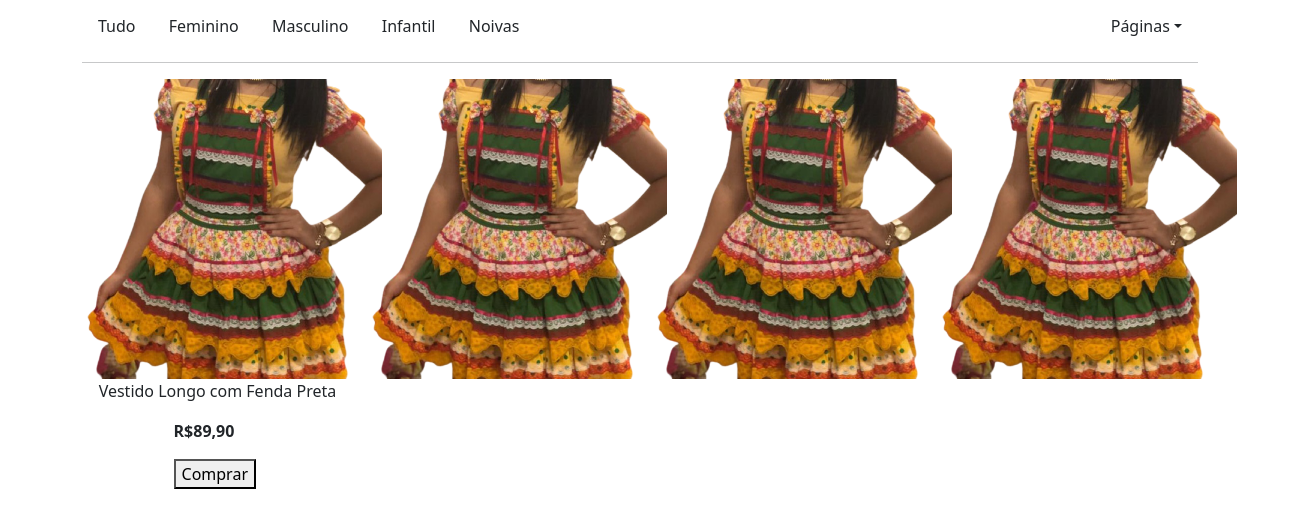
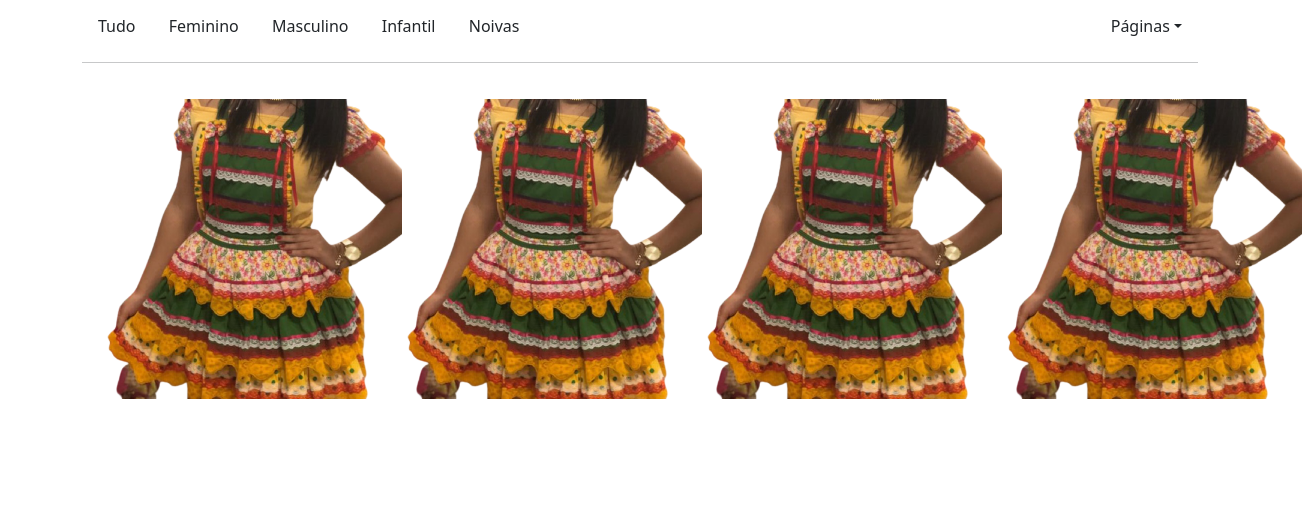
Before and after one commit to GeovannaGonzaga/Projeto-final, a plain HTML site: page catalogo.html in a window 1280 px wide. Shown: the part 149-676 px from the top of the page, 1302 px wide, since content can reach past the window. Drawn offline with nearby package versions, Linux system fonts and the light colour scheme.

Commit message:
aula-04-05

```diff
--- a/catalogo.html
+++ b/catalogo.html
@@ -66,35 +66,28 @@
           </ul>
         </li>
       </ul><hr>
-    </section>
 
-    <section class="container">
-    <div class="row">
-      <div class=" vestido1 col-3">
-        <img src="adulto-removebg-preview.png" alt="...">
+
+    <div class="linha me-5 row">
+      <div class=" col-md-2 col-sm-12">
+        <img class="vestido1" src="adulto-removebg-preview.png" alt="...">
       </div>
 
-      <div class=" vestido1 col-3">
-        <img src="adulto-removebg-preview.png" alt="...">
+      <div class=" col-md-2 col-sm-12">
+        <img class="vestido1" src="adulto-removebg-preview.png" alt="...">
       </div>
 
-      <div class=" vestido1 col-3">
-        <img src="adulto-removebg-preview.png" alt="...">
+      <div class=" col-md-2 col-sm-12">
+        <img class="vestido1" src="adulto-removebg-preview.png" alt="...">
       </div>
 
-      <div class=" vestido1 col-3">
-        <img src="adulto-removebg-preview.png" alt="...">
+      <div class=" col-md-2 col-sm-12">
+        <img class="vestido1" src="adulto-removebg-preview.png" alt="...">
       </div>
-      <div>
-        <p>  &nbsp &nbsp Vestido Longo com Fenda Preta</p>
-      <b><p class="valor"> &nbsp &nbsp &nbsp &nbsp &nbsp &nbsp &nbsp &nbsp &nbsp &nbsp &nbsp R$89,90</p></b>
-      &nbsp &nbsp &nbsp &nbsp&nbsp &nbsp&nbsp &nbsp &nbsp &nbsp &nbsp &nbsp <button>
-          <a> Comprar </a>
-      </button>
+
     </div>
-    </div>
+  </section>
 
-  </section>
 
     <script src="https://cdn.jsdelivr.net/npm/bootstrap@5.0.1/dist/js/bootstrap.bundle.min.js" integrity="sha384-gtEjrD/SeCtmISkJkNUaaKMoLD0//ElJ19smozuHV6z3Iehds+3Ulb9Bn9Plx0x4" crossorigin="anonymous"></script> <!-- para funcionar animacoes igual no carrousel tem que importar o javascript que fica la na aba introducton da documentação de bootstrap, tem que colocar por ultimo pois ele carrega javascript pot ultimo -->
   </body>
--- a/style.css
+++ b/style.css
@@ -125,4 +125,10 @@ h1{
     height: 300px;
     width: 300px;
     display: flex;
+    margin: 20px;
+    justify-content: space-between;
 }
+.linha{
+    justify-content: space-between;
+    margin-right: 100px;
+}
```
